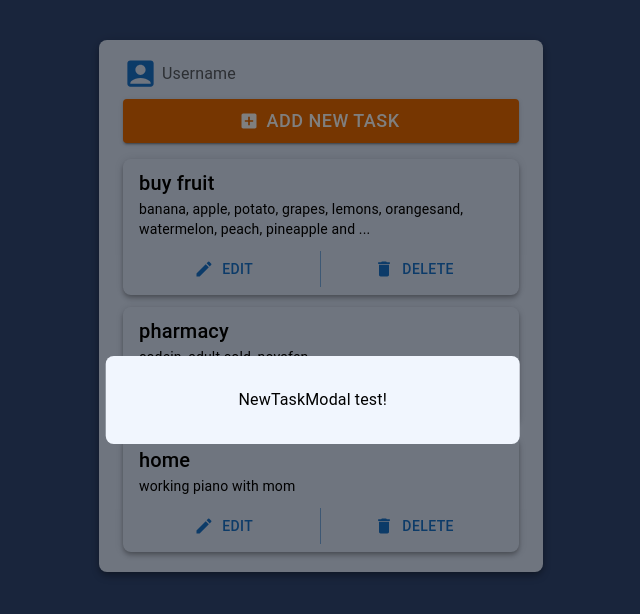
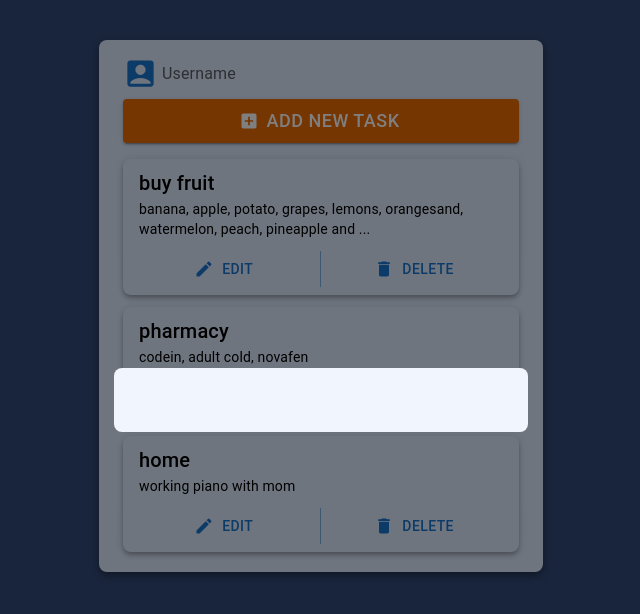
Before and after one commit to hoomantalakian/Task-Manager, a React (Create React App) app in the folder Frontend/: page / in a window 1280 px wide. Both pictures are taken after a click on the button "ADD NEW TASK". Shown: the top 614 px of the page, without its empty margins (319-959 px from the left). Built offline with nearby package versions, Linux system fonts and the light colour scheme; the HTML template or start-up script is replaced by a standard one.

Commit message:
add dummy data

```diff
--- a/Frontend/src/components/NewTask.js
+++ b/Frontend/src/components/NewTask.js
@@ -3,7 +3,19 @@ import AddBoxIcon from "@mui/icons-material/AddBox";
 import { Fragment, useState } from "react";
 import { Box } from "@mui/system";
 //
+const boxStyle = {
+	position: "absolute",
+	top: "50%",
+	left: "50%",
+	transform: "translate(-50%, -50%)",
+	width: 350,
+	bgcolor: "#f1f6fe",
+	padding: 4,
+	textAlign: "center",
+	borderRadius: 2,
+};
 
+//
 function NewTask() {
 	const [isOpen, setIsOpen] = useState(false);
 	function openHandler() {
@@ -26,21 +38,9 @@ function NewTask() {
 				Add New Task
 			</Button>
 			<Modal open={isOpen} onClose={closeHandler}>
-				<Box
-					sx={{
-						position: "absolute",
-						top: "50%",
-						left: "50%",
-						transform: "translate(-52%, -50%)",
-						width: 350,
-						bgcolor: "#f1f6fe",
-						padding: 4,
-						textAlign: "center",
-						borderRadius: 2,
-					}}
-					maxWidth="xs"
-				>
-					<Typography>NewTaskModal test!</Typography>
+				<Box sx={boxStyle} maxWidth="xs">
+					{/* <Typography>NewTaskModal test!</Typography> */}
+
 				</Box>
 			</Modal>
 		</Fragment>
```
Also changed, not shown: 2 other files (tests, documents, lock files or other folders).
